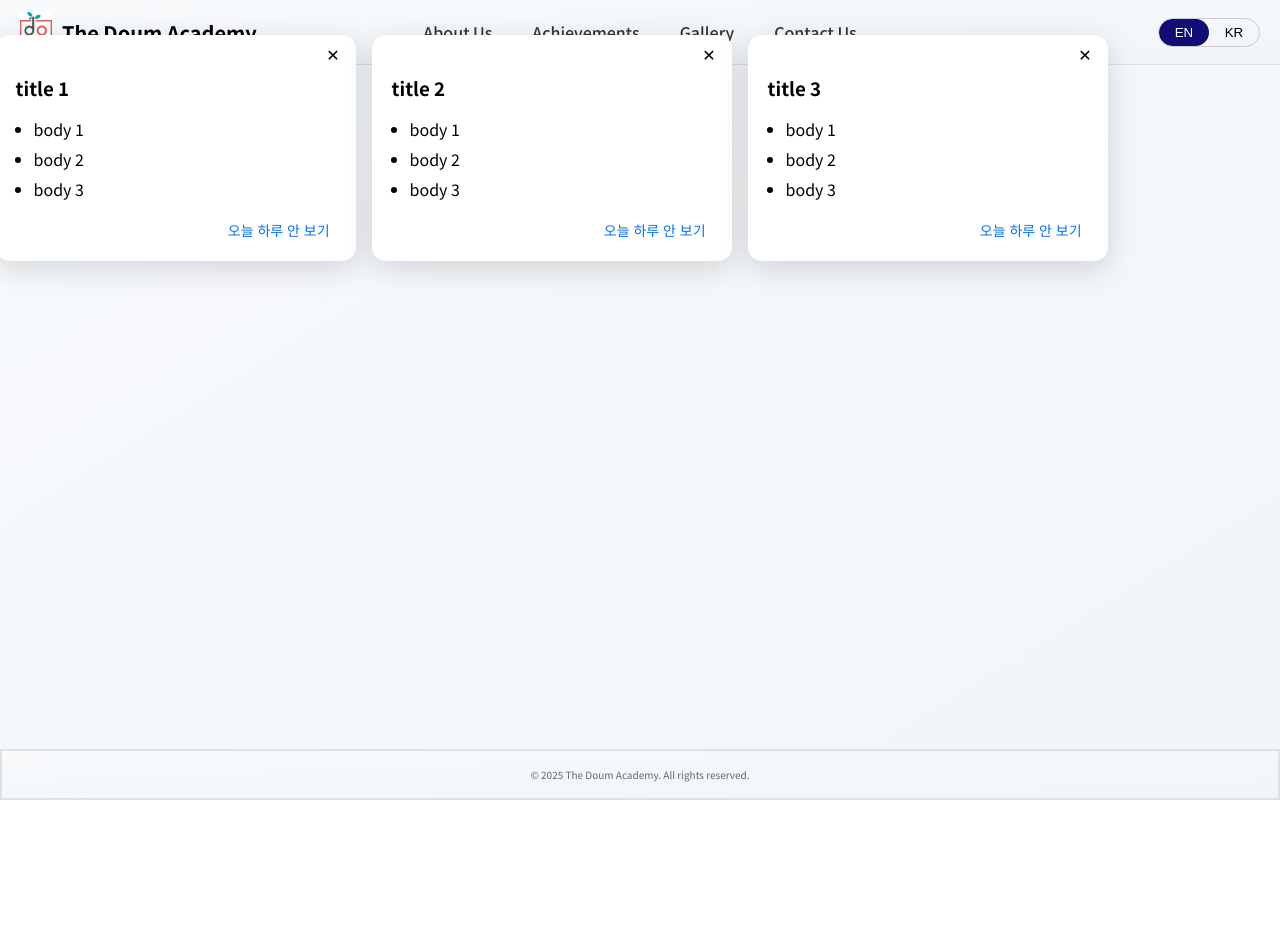
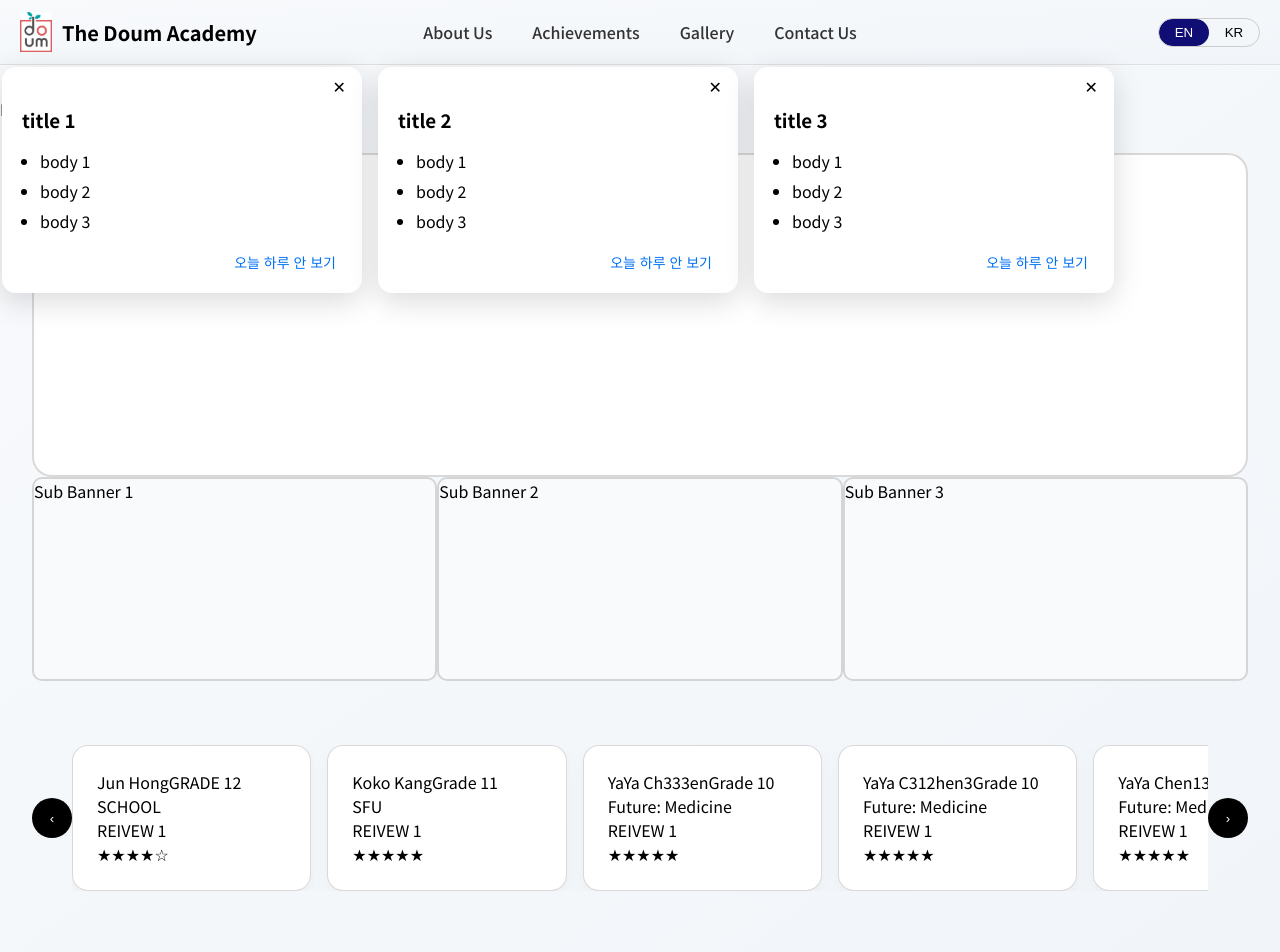
Before and after one commit to junuiui/the-doum-academy-website, a Next.js app in the folder frontend/: page / in a window 1280 px wide. Shown: the top 952 px of the page. Before the commit the page ends 800 px from the top, so only its background shows below. Built offline with nearby package versions, Linux system fonts and the light colour scheme.

Commit message:
home page edited

```diff
--- a/frontend/src/app/page.module.css
+++ b/frontend/src/app/page.module.css
@@ -1,16 +1,97 @@
 /* src/app/page.module.css */
 .container {
-    padding-left: 2%;
-    padding-right: 2%;
-    position: relative;
+    min-height: 100vh;
+    background: linear-gradient(to bottom right, #f8fafc, #f1f5f9);
+    margin: 0 auto;
+    padding: 2rem 0rem;
+    width: 100%;
 }
 
+/* popups */
 .popupContainer {
+    position: fixed;
+    padding: 0rem 2rem;
+
     display: flex;
     gap: 1rem;
-    flex-wrap: wrap;
+
+    z-index: 1000;
+    pointer-events: none;
+}
+
+.popupContainer>* {
+    pointer-events: auto;
 }
 
 .popup {
     margin-bottom: 1rem;
 }
+
+/* Home 1 */
+.banner {
+    display: grid;
+    grid-template-columns: repeat(3, 1fr);
+    grid-template-rows: auto auto;
+    /* gap: 1.5rem; */
+    padding: 2rem;
+}
+
+.mainBanner {
+    grid-column: 1 / -1;
+    min-height: 320px;
+    background: #fff;
+
+    border: 1px solid rgba(0, 0, 0, 0.15);
+    border-radius: 20px;
+    border-width: 2px;
+    overflow: hidden;
+
+    box-shadow: none;
+}
+
+.subBanner {
+    min-height: 200px;
+    background: #f8fafc;
+    border: 1px solid rgba(0, 0, 0, 0.15);
+    border-radius: 10px;
+    border-width: 2px;
+    overflow: hidden;
+    box-shadow: none;
+}
+
+/* review */
+.testimonialWrapper {
+    position: relative;
+    display: flex;
+    align-items: center;
+    padding: 2rem;
+}
+
+.testimonialSlider {
+    display: flex;
+    overflow: hidden;
+    scroll-behavior: smooth;
+    flex: 1;
+}
+
+.testimonialCard {
+    min-width: calc(100% / 6);
+    margin-right: 1rem;
+    border: 1px solid rgba(0, 0, 0, 0.15);
+    border-radius: 16px;
+    padding: 1.5rem;
+    background: #fff;
+    box-shadow: 0 6px 16px rgba(0, 0, 0, 0.04);
+}
+
+.prevBtn,
+.nextBtn {
+    background: #000;
+    color: #fff;
+    border: none;
+    border-radius: 50%;
+    width: 40px;
+    height: 40px;
+    cursor: pointer;
+    z-index: 10;
+}
--- a/frontend/src/app/page.tsx
+++ b/frontend/src/app/page.tsx
@@ -1,6 +1,6 @@
 'use client'
 
-import { useEffect, useState } from 'react';
+import { useEffect, useRef, useState } from 'react';
 import { usePathname } from 'next/navigation';
 import styles from './page.module.css';
 import { Popup } from '../components/ui/Popup';
@@ -49,13 +49,13 @@ const DUMMY_ACHIEVEMENT = [
 ];
 
 // TODO: from google review?
-const DUMMY_TESTIMONIALS = [
+const reviews = [
     {
         name: 'Jun Hong',
         grade: 'GRADE 12',
         university: 'SCHOOL',
         text: 'REIVEW 1',
-        rating: 5
+        rating: 4
     },
     {
         name: 'Koko Kang',
@@ -65,7 +65,49 @@ const DUMMY_TESTIMONIALS = [
         rating: 5
     },
     {
-        name: 'YaYa Chen',
+        name: 'YaYa Ch333en',
+        grade: 'Grade 10',
+        university: 'Future: Medicine',
+        text: 'REIVEW 1',
+        rating: 5
+    },
+    {
+        name: 'YaYa C312hen3',
+        grade: 'Grade 10',
+        university: 'Future: Medicine',
+        text: 'REIVEW 1',
+        rating: 5
+    },
+    {
+        name: 'YaYa Chen1323',
+        grade: 'Grade 10',
+        university: 'Future: Medicine',
+        text: 'REIVEW 1',
+        rating: 5
+    },
+    {
+        name: 'YaYa Chen33',
+        grade: 'Grade 10',
+        university: 'Future: Medicine',
+        text: 'REIVEW 1',
+        rating: 5
+    },
+    {
+        name: 'YaYa Chen333',
+        grade: 'Grade 10',
+        university: 'Future: Medicine',
+        text: 'REIVEW 1',
+        rating: 5
+    },
+    {
+        name: 'YaYa Che441n',
+        grade: 'Grade 10',
+        university: 'Future: Medicine',
+        text: 'REIVEW 1',
+        rating: 5
+    },
+    {
+        name: 'YaYa Ch123en',
         grade: 'Grade 10',
         university: 'Future: Medicine',
         text: 'REIVEW 1',
@@ -73,11 +115,26 @@ const DUMMY_TESTIMONIALS = [
     }
 ];
 
+
+
 export default function Home() {
 
     const pathname = usePathname()
     const isKo = pathname.startsWith('/ko')
     const lang = isKo ? 'ko' : 'en'
+    const sliderRef = useRef<HTMLDivElement>(null);
+
+    const nextSlide = () => {
+        if (sliderRef.current) {
+            sliderRef.current.scrollBy({ left: sliderRef.current.clientWidth, behavior: 'smooth' });
+        }
+    };
+
+    const prevSlide = () => {
+        if (sliderRef.current) {
+            sliderRef.current.scrollBy({ left: -sliderRef.current.clientWidth, behavior: 'smooth' });
+        }
+    };
 
     const [popupStates, setPopupStates] = useState<
         Record<string, { closed: boolean; hideToday: boolean }>
@@ -130,6 +187,45 @@ export default function Home() {
             </div>
 
             {/* Home content */}
+            <div className={styles.home}>
+                Home Content 1
+                <div className={styles.banner}>
+                    <div className={styles.mainBanner}>
+                        Main Banner
+                    </div>
+                    <div className={styles.subBanner}>
+                        Sub Banner 1
+                    </div>
+                    <div className={styles.subBanner}>
+                        Sub Banner 2
+                    </div>
+                    <div className={styles.subBanner}>
+                        Sub Banner 3
+                    </div>
+                </div>
+            </div>
+
+            <div className={styles.testimonialWrapper}>
+                <button className={styles.prevBtn} onClick={prevSlide}>‹</button>
+
+                <div className={styles.testimonialSlider} ref={sliderRef}>
+                    {reviews.map((r, i) => (
+                        <div key={i} className={styles.testimonialCard}>
+                            <div className={styles.header}>
+                                <span className={styles.name}>{r.name}</span>
+                                <span className={styles.grade}>{r.grade}</span>
+                            </div>
+                            <div className={styles.university}>{r.university}</div>
+                            <div className={styles.text}>{r.text}</div>
+                            <div className={styles.rating}>
+                                {'★'.repeat(r.rating)}{'☆'.repeat(5 - r.rating)}
+                            </div>
+                        </div>
+                    ))}
+                </div>
+
+                <button className={styles.nextBtn} onClick={nextSlide}>›</button>
+            </div>
         </div>
     );
 }
```
